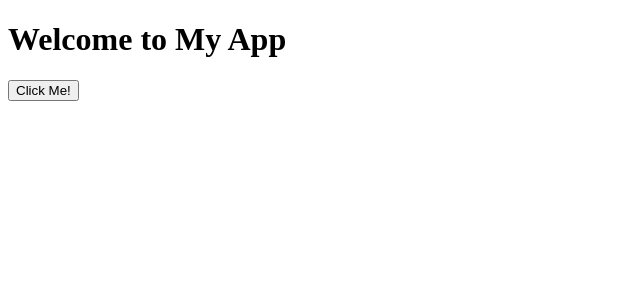
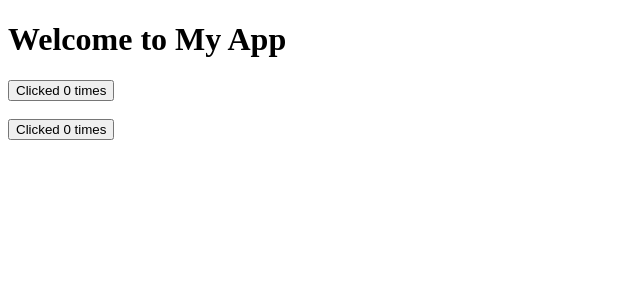
Before and after one commit to developersview/ReactJS-Tutorial, a React (Create React App) app in the folder my-app/: page / in a window 1280 px wide. Shown: the top 300 px of the page, without its empty margins (0-640 px from the left). Built offline with nearby package versions, Linux system fonts and the light colour scheme.

Commit message:
react basic from reactjs.org useState

```diff
--- a/my-app/src/App.jsx
+++ b/my-app/src/App.jsx
@@ -2,10 +2,11 @@ import MyButton from "./MyButton";
 
 function App() {
   return (
-    <div className="App">
+    <>
       <h1>Welcome to My App</h1>
+      <MyButton /><br /><br />
       <MyButton />
-    </div>
+    </>
   );
 }
 
--- a/my-app/src/MyButton.jsx
+++ b/my-app/src/MyButton.jsx
@@ -2,12 +2,13 @@ import React from 'react'
 import { useState } from 'react'
 
 const MyButton = () => {
+    const [count, setCount] = useState(0);
     const handleClick = () => {
-        alert("You have clicked a button!")
+        setCount(count + 1);
     }
     return (
         <button onClick={handleClick}>
-            Click Me!
+            Clicked {count} times
         </button>
     )
 }
```
